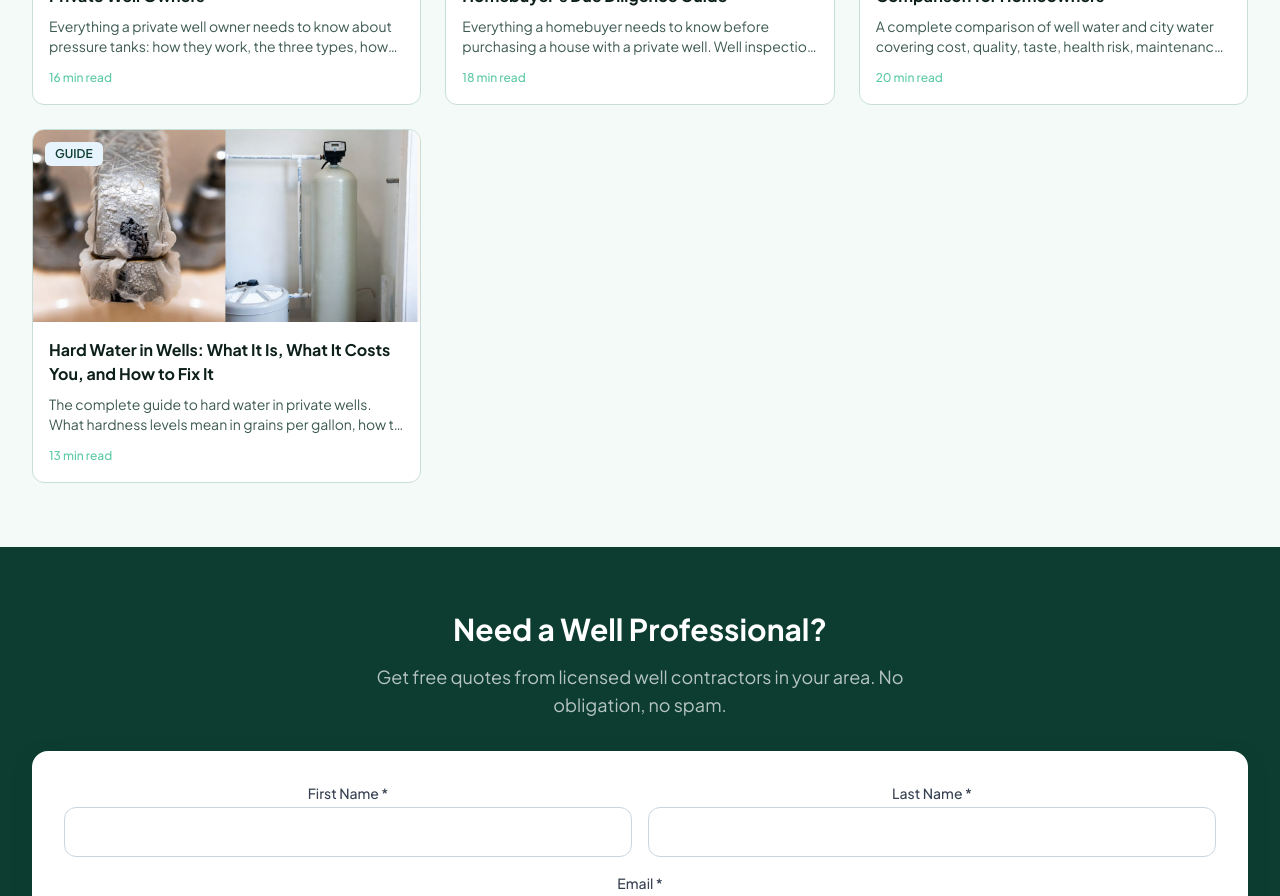
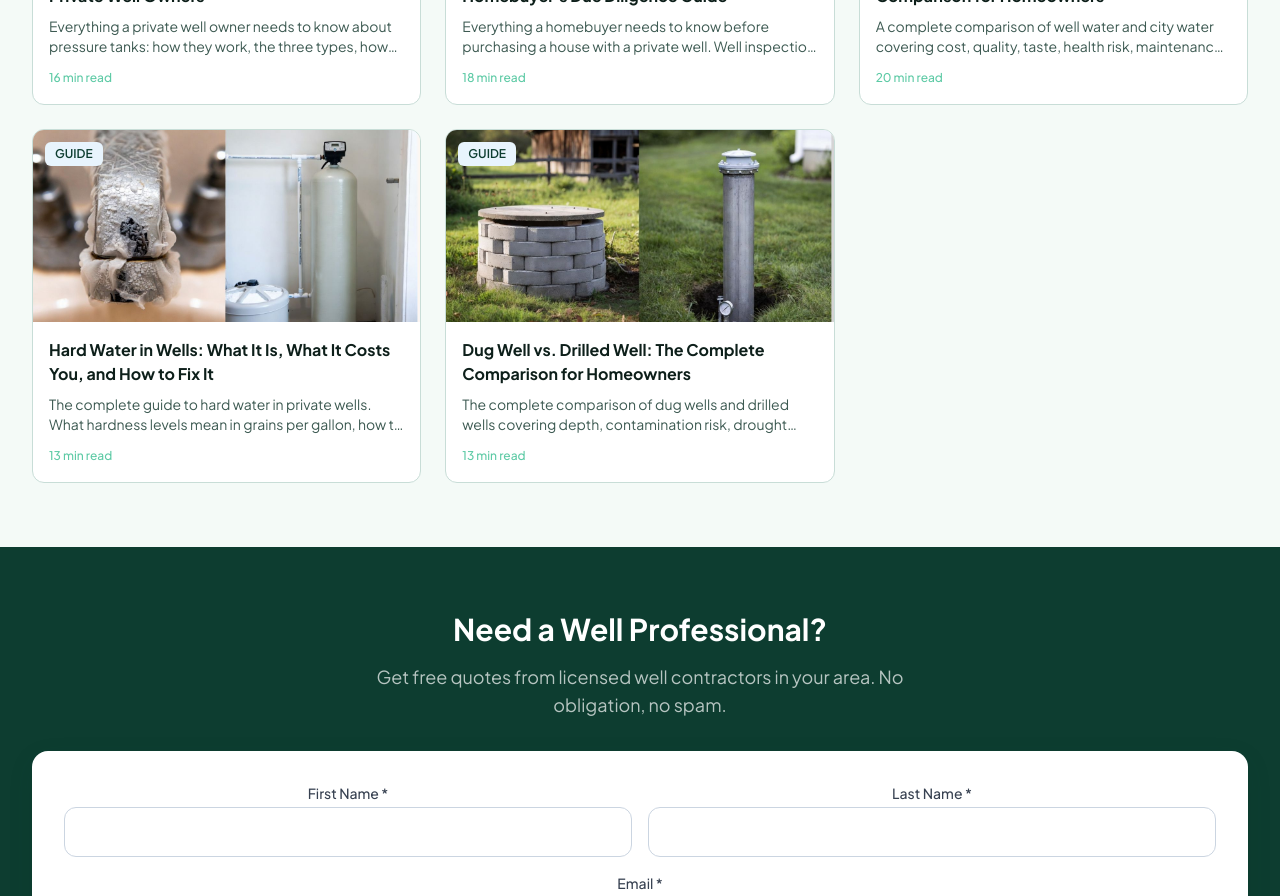
Before and after one commit to thebasementguide2026/thewell.guide-, a Next.js app: page /guides in a window 1280 px wide. Shown: the part 1460-2356 px from the top of the page. Built offline with nearby package versions, Linux system fonts and the light colour scheme.

Commit message:
Add dug-well-vs-drilled-well to guides index

```diff
--- a/app/guides/page.tsx
+++ b/app/guides/page.tsx
@@ -20,6 +20,7 @@ const guides = [
   { title: 'Buying a House With a Well: The Complete Homebuyer\'s Due Diligence Guide', href: '/guides/buying-house-with-well', description: 'Everything a homebuyer needs to know before purchasing a house with a private well. Well inspection checklist, water tests by contaminant, loan requirements, negotiation dollar amounts, walk-away conditions, and a 30-day post-closing checklist.', image: '/buying a home on well.jpg', readTime: '18 min read' },
   { title: 'Well Water vs. City Water: An Honest Comparison for Homeowners', href: '/guides/well-water-vs-city-water', description: 'A complete comparison of well water and city water covering cost, quality, taste, health risk, maintenance, reliability, and which is better for your specific situation. Includes side-by-side comparison table, annual cost breakdown, and the honest answer to which is actually safer.', image: '/_well-water-vs-city-water.jpg', readTime: '20 min read' },
   { title: 'Hard Water in Wells: What It Is, What It Costs You, and How to Fix It', href: '/guides/hard-water-well', description: 'The complete guide to hard water in private wells. What hardness levels mean in grains per gallon, how to test for hardness at home, the real cost of untreated hard water on appliances and plumbing, and the correct treatment sequence for wells with both iron and hardness.', image: '/hard-water-well.jpg', readTime: '13 min read' },
+  { title: 'Dug Well vs. Drilled Well: The Complete Comparison for Homeowners', href: '/guides/dug-well-vs-drilled-well', description: 'The complete comparison of dug wells and drilled wells covering depth, contamination risk, drought vulnerability, water quality, construction standards, setback requirements, cost, lifespan, and what to do if you are buying a property with a dug well.', image: '/dug-well-vs-drilled-well.jpg', readTime: '13 min read' },
 ]
 
 export default function GuidesIndexPage() {
```
